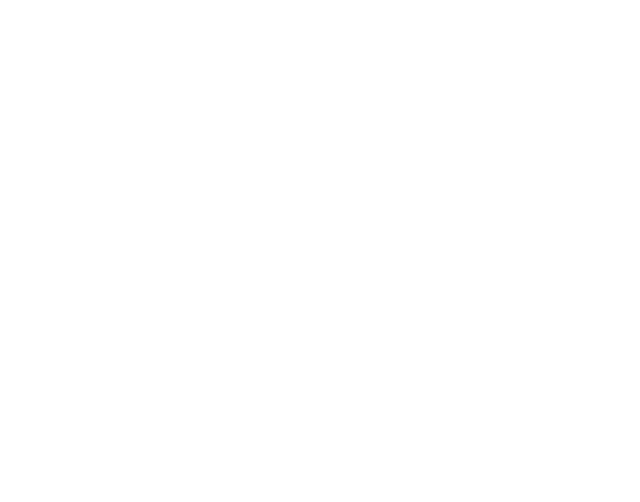
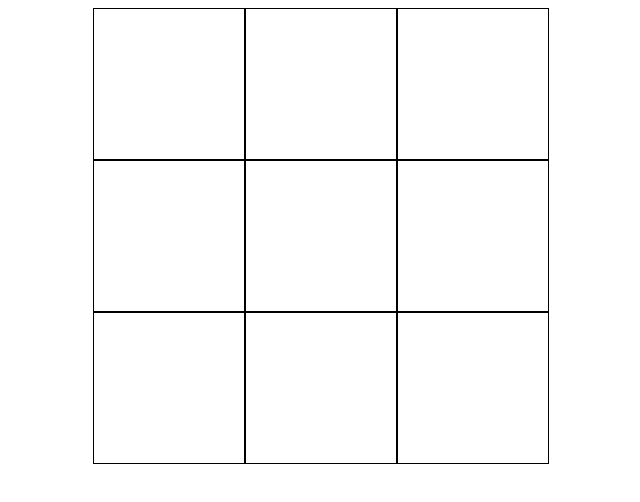
Before and after one commit to LeeMassey/tic_tac_toe, a plain HTML site: page index.html in a window 1280 px wide. Shown: the whole page, without its empty margins (319-959 px from the left). Drawn offline with Linux system fonts and the light colour scheme.

Commit message:
create gameboard layout with html and css

```diff
--- a/css/main.css
+++ b/css/main.css
@@ -0,0 +1,16 @@
+#container_main {
+	display: flex;
+	justify-content: center;
+}
+
+.container_gameboard {
+	display: grid;
+	width:456px;
+	grid-template-columns: auto auto auto;
+}
+
+.game_cell {
+	width: 150px;
+	height: 150px;
+	border: 1px solid black;
+}
--- a/index.html
+++ b/index.html
@@ -13,7 +13,13 @@
 
 			<div id="container_main">
 
+				<div class="container_gameboard">
 
+					<div class="game_cell"></div><div class="game_cell"></div><div class="game_cell"></div>
+					<div class="game_cell"></div><div class="game_cell"></div><div class="game_cell"></div>
+					<div class="game_cell"></div><div class="game_cell"></div><div class="game_cell"></div>
+
+				</div>
 
 			</div>
 
```
